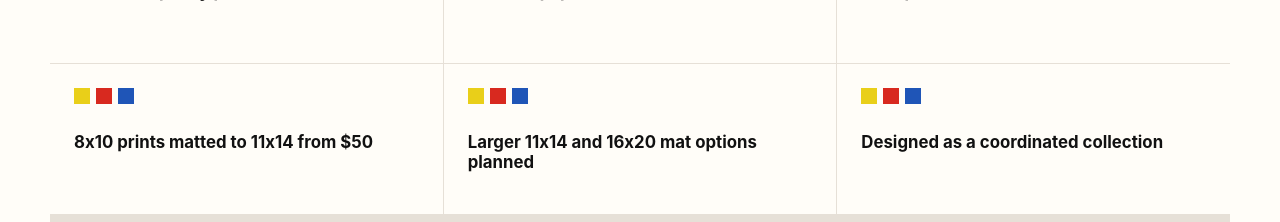
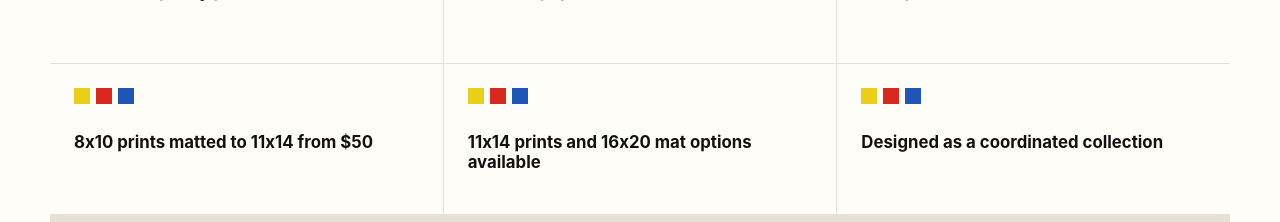
Before and after one commit to BigHitterG/bygoetz, a Next.js app: page /explorers in a window 1280 px wide. Shown: the part 2860-3082 px from the top of the page. Built offline with nearby package versions, Linux system fonts and the light colour scheme.

Commit message:
Update Explorers print availability copy

```diff
--- a/components/explorers/ExplorersPage.tsx
+++ b/components/explorers/ExplorersPage.tsx
@@ -119,7 +119,7 @@ export function ExplorersPage() {
           "Archival paper",
           "8x10 prints from $35",
           "8x10 prints matted to 11x14 from $50",
-          "Larger 11x14 and 16x20 mat options planned",
+          "11x14 prints and 16x20 mat options available",
           "Designed as a coordinated collection",
         ].map((point) => (
           <div className={styles.qualityItem} key={point}>
```
